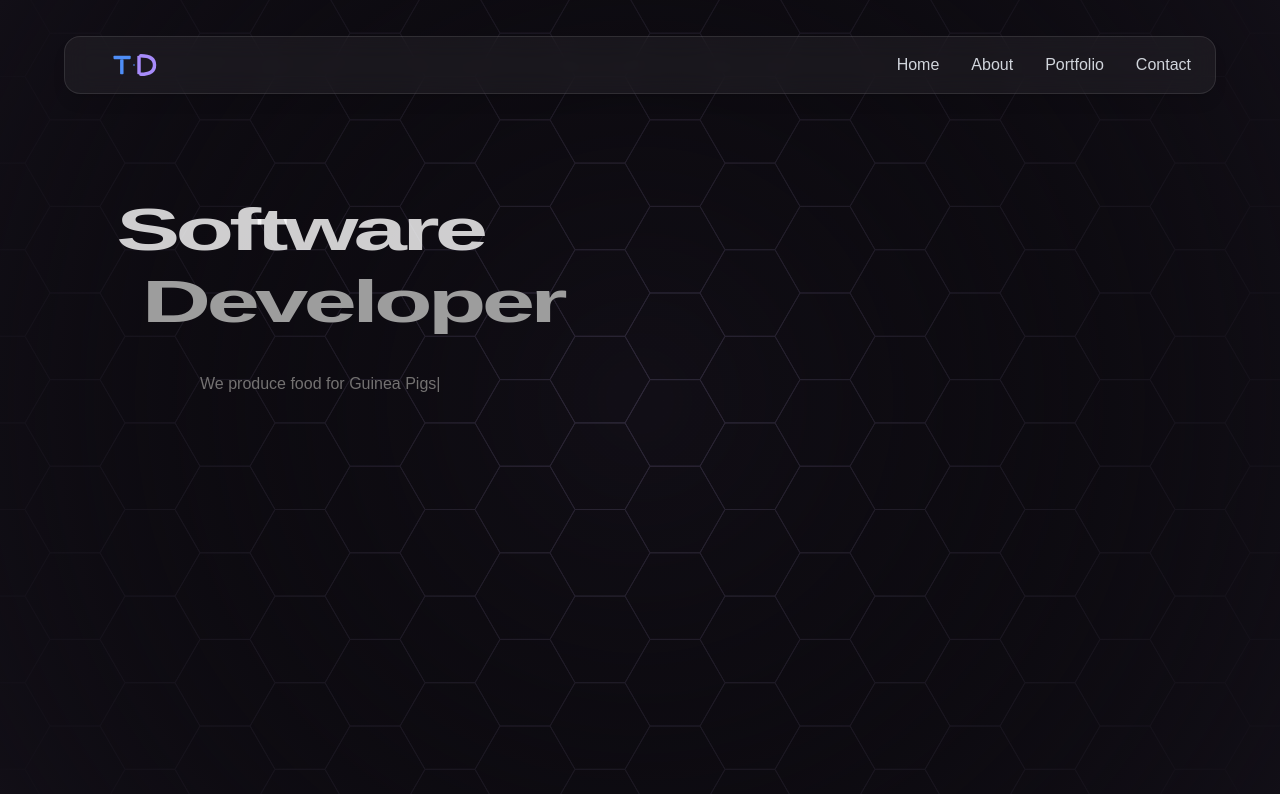
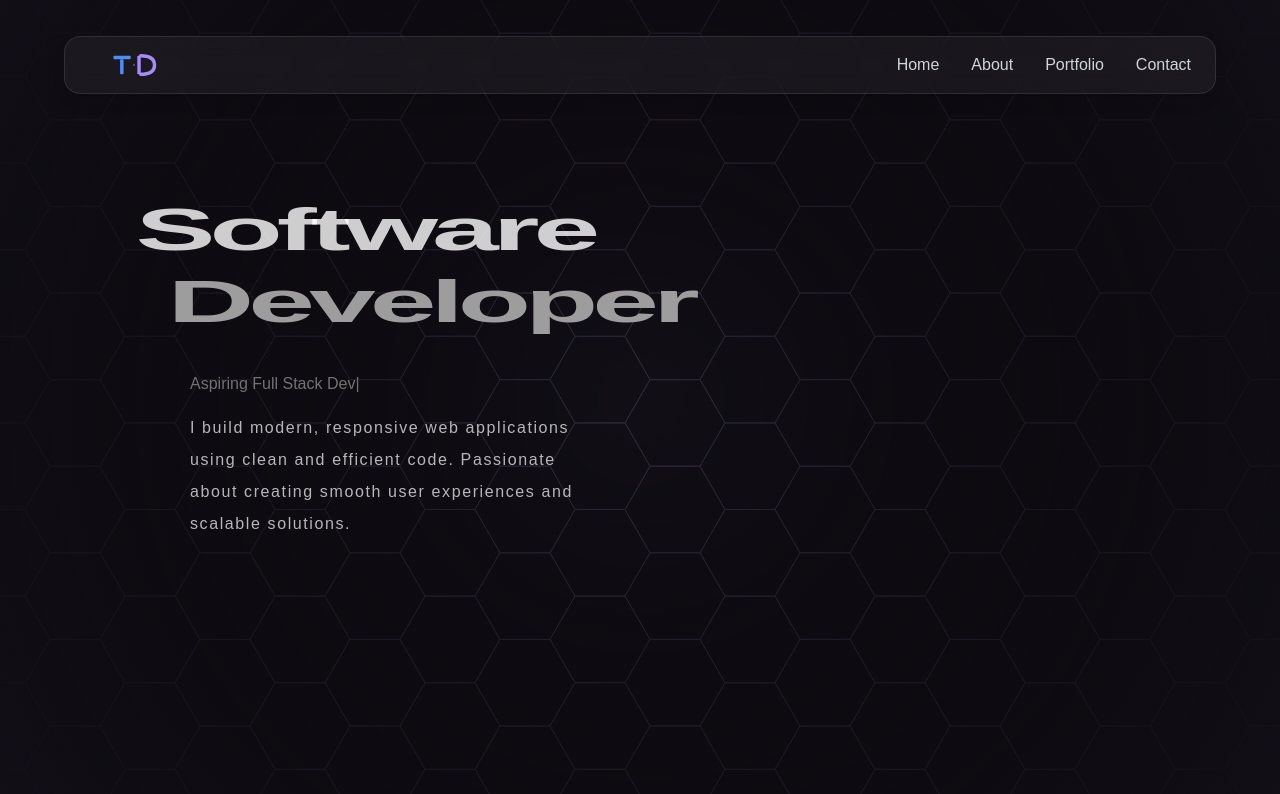
Before and after one commit to Tharushzzz/portofolio, a React (Vite) app: page / in a window 1280 px wide. Shown: the top 794 px of the page. Built offline with nearby package versions, Linux system fonts and the light colour scheme.

Commit message:
add hero contents

```diff
--- a/src/components/Hero/HeroSection.tsx
+++ b/src/components/Hero/HeroSection.tsx
@@ -4,31 +4,47 @@ const HeroSection = () => {
   return (
     <div className="absolute ml-50 mt-50 flex flex-col gap-10">
 
-      <div className="text-6xl text-[#9d9d9d] font-bold flex flex-col gap-3 tracking-tighter scale-x-160">
+        <div className="text-6xl text-[#9d9d9d] font-bold flex flex-col gap-3 tracking-tighter scale-x-200 ml-21.75">
             <div className="text-white/80">Software</div>
             <div className="pl-4">Developer</div>
         </div>
 
+        <div className='flex gap-5 flex-col -ml-2.5'>
             <div className='w-full text-[#737171] text-[8px] '>
                 <TypeAnimation
                     sequence={[
                         // Same substring at the start will only be typed out once, initially
-                'We produce food for Mice',
+                        'Junior Programer_',
                         1000, // wait 1s before replacing "Mice" with "Hamsters"
-                'We produce food for Hamsters',
+                        'Aspiring Full Stack Developer_',
                         1000,
-                'We produce food for Guinea Pigs',
+                        'Frontend Developer in Training_',
                         1000,
-                'We produce food for Chinchillas',
+                        'Backend Developer_',
+                        1000,
+                        'UI/UX Enthusiast_',
+                        1000,
+                        'Software Engineering Student_',
                         1000
+
                     ]}
                     wrapper="span"
                     speed={50}
                     style={{ fontSize: '2em', display: 'inline-block' }}
                     repeat={Infinity}
                 />
+            </div>
+
+            <div className='w-100 text-m text-[#b7b7b7] tracking-widest flex flex-col gap-2' >
+                    <span>I build modern, responsive web applications</span>
+                    <span>using clean and efficient code. Passionate </span>
+                    <span>about creating smooth user experiences and </span>
+                    <span>scalable solutions.</span>
 
             </div>
+
+        </div>
+
     </div>
   )
 }
```
Lines whose indentation alone changed are shown as unchanged.
